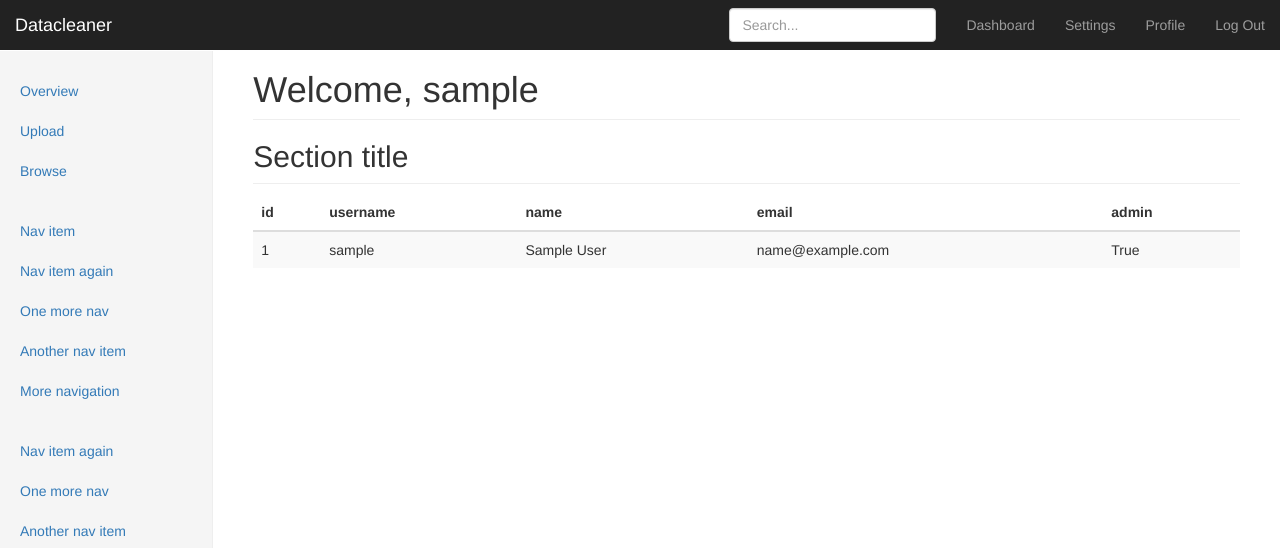
After one commit to svissers/datacleaner, a Flask app: page /settings in a window 1280 px wide. The commit adds this page. Shown: the top 548 px of the page. Run offline with Flask 2, Linux system fonts and the light colour scheme; a user stored in the database is signed in; tables that the repository leaves empty hold one stand-in row (values such as "Sample post"); some libraries are stand-ins or nearby versions.

Commit message:
Added admin page (/settings) Added admin rights logged in users gets redirected to right pages not logged in users gets also redirected properly

```diff
--- a/src/app.py
+++ b/src/app.py
@@ -36,6 +36,7 @@ login_manager.init_app(app)
 login_manager.login_view = 'login'
 
 
+
 @login_manager.user_loader
 def load_user(username):
     return User(username)
@@ -51,11 +52,15 @@ class User(UserMixin):
 
 @app.route('/')
 def index():
+    if current_user.is_authenticated:
+        return redirect(url_for('dashboard'))
     return render_template('index.html')
 
 
 @app.route('/login', methods=['GET', 'POST'])
 def login():
+    if current_user.is_authenticated:
+        logout_user()
     form = LoginForm()
     # Upon submission of the form it gets validated,
     # if it's valid and de login info is valid we redirect to the dashboard
@@ -74,6 +79,8 @@ def login():
 
 @app.route('/signup', methods=['GET', 'POST'])
 def signup():
+    if current_user.is_authenticated:
+        logout_user()
     form = SignUpForm()
     # Upon submission of the form it gets validated
     # print form.first_name.data
@@ -143,6 +150,22 @@ def edit_profile():
     return render_template('edit_profile.html', info=info, form=form)
 
 
+@app.route('/settings')
+@login_required
+def settings():
+    if db_manager.is_admin(current_user.username):
+        users = db_manager.Account.query.all()
+        for user in users:
+            print(user.username)
+            print(user.password)
+            print(user.email)
+            print(user.first_name)
+        return render_template('settings.html', users=users)
+    else:
+        flash('Permissions denied', 'danger')
+        return redirect(url_for('dashboard'))
+
+
 @app.route('/dashboard')
 @login_required
 def dashboard():
@@ -191,7 +214,7 @@ def browse(table=None):
 @login_required
 def logout():
     logout_user()
-    return redirect(url_for('login'))
+    return redirect(url_for('index'))
 
 
 if __name__ == '__main__':
--- a/src/db_manager.py
+++ b/src/db_manager.py
@@ -27,6 +27,13 @@ def get_user_by_id(userid):
     return Account.query.filter_by(id=userid).first()
 
 
+def is_admin(username):
+    if get_user(username).admin:
+        return True
+    else:
+        return False
+
+
 def create_user(fname, lname, organization, email, uname, password):
     new_account = Account()
     new_account.first_name = fname
@@ -35,6 +42,7 @@ def create_user(fname, lname, organization, email, uname, password):
     new_account.email = email
     new_account.username = uname
     new_account.password = generate_password_hash(password, method='sha256')
+    new_account.admin = False
     try:
         db.session.add(new_account)
         db.session.commit()
@@ -68,7 +76,14 @@ def edit_user(userid, fname, lname, organization, email, uname, password):
         db.session.commit()
     except sql_alchemy_exceptions.IntegrityError:
         db.session.rollback()
-        raise Exception('Something went wrong')
+        email_exists = Account.query.filter_by(email=email).first()
+        username_exists = Account.query.filter_by(username=uname).first()
+        if email_exists:
+            raise Exception(
+                'A user has already been registered using this email.')
+        elif username_exists:
+            raise Exception(
+                'A user has already been registered using this username.')
 
 
 def validate_login_credentials(uname, password):
--- a/src/templates/navbar_top.html
+++ b/src/templates/navbar_top.html
@@ -7,12 +7,12 @@
         <span class="icon-bar"></span>
         <span class="icon-bar"></span>
       </button>
-      <a class="navbar-brand" href="#">Datacleaner</a>
+      <a class="navbar-brand" href="{{ url_for('dashboard') }}">Datacleaner</a>
     </div>
     <div id="navbar" class="navbar-collapse collapse">
       <ul class="nav navbar-nav navbar-right">
         <li><a href="{{ url_for('dashboard') }}">Dashboard</a></li>
-        <li><a href="#">Settings</a></li>
+        <li><a href="{{ url_for('settings') }}">Settings</a></li>
         <li><a href="{{ url_for('profile') }}">Profile</a></li>
         <li><a href="{{ url_for('logout') }}">Log Out</a></li>
       </ul>
--- /dev/null
+++ b/src/templates/settings.html
@@ -0,0 +1,49 @@
+{% extends "bootstrap/base.html" %}
+
+{% block title %}
+Dashboard
+{% endblock %}
+
+{% block styles %}
+{{super()}}
+<link rel="stylesheet" href="{{url_for('.static', filename='dashboard.css')}}">
+{% endblock %}
+
+{% block content %}
+{% include 'navbar_top.html' %}
+
+    <div class="container-fluid">
+      <div class="row">
+          {% include 'navbar_side.html' %}
+        <div class="col-sm-9 col-sm-offset-3 col-md-10 col-md-offset-2 main">
+          <h1 class="page-header">Welcome, {{ current_user.username }}</h1>
+
+          <h2 class="sub-header">Section title</h2>
+          <div class="table-responsive">
+            <table class="table table-striped">
+              <thead>
+                <tr>
+                  <th>id</th>
+                  <th>username</th>
+                  <th>name</th>
+                  <th>email</th>
+                  <th>admin</th>
+                </tr>
+              </thead>
+              {% for user in users %}
+              <tbody>
+                <tr>
+                  <td>{{ user.id }}</td>
+                  <td>{{ user.username }}</td>
+                  <td>{{ user.first_name }} {{ user.last_name }}</td>
+                  <td>{{ user.email }}</td>
+                  <td>{{ user.admin }}</td>
+                </tr>
+              </tbody>
+              {% endfor %}
+            </table>
+          </div>
+        </div>
+      </div>
+    </div>
+{% endblock %}
```
